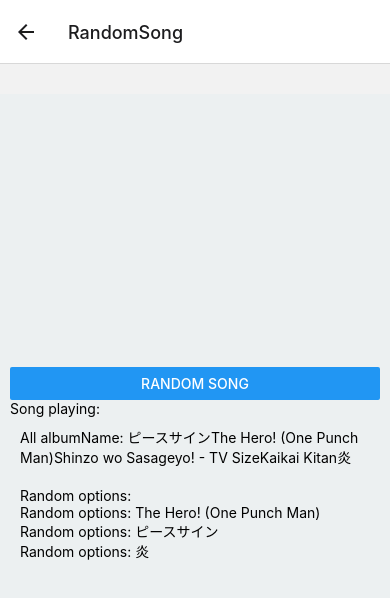
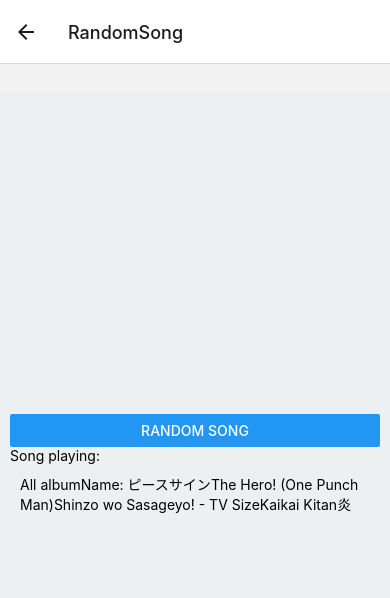
Before and after one commit to yishanhsieh/info590-fa2023-final-project, a React Native app: screen /RandomSong in a window 390 px wide. Shown: the top 598 px of the page. Built offline with nearby package versions, Linux system fonts and the light colour scheme.

Commit message:
current song != previous song

```diff
--- a/components/RandomOptions.js
+++ b/components/RandomOptions.js
@@ -7,7 +7,18 @@ export default function RandomOptions({ selectedAlbum, allAlbumName }) {
   // add selectedAlbum in to the array
   // randomize the arrary order
   let optionAlbum = [];
-  getRandomOptions();
+  const [showRandomOptions, setShowRandomOptions] = useState(false);
+
+  useEffect(() => {
+    if (selectedAlbum) {
+      setShowRandomOptions(true);
+      getRandomOptions();
+    } else {
+      setShowRandomOptions(false);
+    }
+    console.log("selectedAlbum:", selectedAlbum);
+    console.log("showRandomOptions:", showRandomOptions);
+  }, [selectedAlbum]);
 
   function getRandomOptions() {
     while (optionAlbum.length < 3) {
@@ -19,6 +30,8 @@ export default function RandomOptions({ selectedAlbum, allAlbumName }) {
     }
     optionAlbum.push(selectedAlbum); //add the correct answer into options
     console.log("unShuffle array: ", optionAlbum);
+    shuffleArray(optionAlbum);
+    console.log("shuffled array:", optionAlbum);
   }
 
   function shuffleArray(array) {
@@ -28,9 +41,6 @@ export default function RandomOptions({ selectedAlbum, allAlbumName }) {
     }
     return array;
   }
-
-  shuffleArray(optionAlbum);
-  console.log("shuffled array:", optionAlbum);
 
   const renderItem = ({ item }) => {
     return (
@@ -48,9 +58,11 @@ export default function RandomOptions({ selectedAlbum, allAlbumName }) {
         <Text>All albumName: {allAlbumName}</Text>
       </View>
 
-      <View style={{ margin: 10 }}>
-        <FlatList data={optionAlbum} renderItem={renderItem} />
-      </View>
+      {showRandomOptions && (
+        <View style={{ margin: 10 }}>
+          <FlatList data={optionAlbum} renderItem={renderItem} />
+        </View>
+      )}
     </View>
   );
 }
--- a/components/RandomSong.js
+++ b/components/RandomSong.js
@@ -1,16 +1,7 @@
 import * as React from "react";
-import {
-  Text,
-  View,
-  StyleSheet,
-  Button,
-  FlatList,
-  Image,
-  SafeAreaView,
-} from "react-native";
+import { View, StyleSheet, Button, SafeAreaView } from "react-native";
 import { useState, useEffect } from "react";
 import { Audio } from "expo-av";
-import axios from "axios";
 import RandomOptions from "./RandomOptions";
 
 const fakeSong = [
@@ -54,7 +45,10 @@ const fakeSong = [
 export default function RandomSong() {
   const [album, SetAlbum] = useState("");
   const [sound, setSound] = useState("");
-  let allAlbumName = [];
+  const [randomId, setRandomId] = useState(
+    Math.floor(Math.random() * fakeSong.length)
+  );
+  const allAlbumName = fakeSong.map((item) => item.track.albumName);
 
   /*  const getTrack =  async () => {
     try {
@@ -90,20 +84,22 @@ export default function RandomSong() {
     );
   }; */
 
-  const getRandomTrack = () => {
-    const randomId = Math.floor(Math.random() * fakeSong.length);
-    const selectedAlbum = fakeSong[randomId].track.albumName;
-    const selectedSong = fakeSong[randomId].track.songUrl;
-    SetAlbum(selectedAlbum);
-    playSound(selectedSong);
-  };
-
-  function getAllAlbum() {
-    allAlbumName = fakeSong.map((item) => item.track.albumName);
-    return allAlbumName;
+  function getRandomTrack() {
+    id = Math.floor(Math.random() * fakeSong.length);
+    if (id != randomId) {
+      setRandomId(id);
+      const selectedAlbum = fakeSong[randomId].track.albumName;
+      const selectedSong = fakeSong[randomId].track.songUrl;
+      SetAlbum(selectedAlbum);
+      playSound(selectedSong);
+    }
   }
 
-  getAllAlbum();
+  const handlePress = () => {
+    // if press the button, get a random ID ==> random songURl & album name
+
+    getRandomTrack();
+  };
 
   async function playSound(songUrl) {
     console.log("Loading Sound");
@@ -127,13 +123,7 @@ export default function RandomSong() {
   return (
     <View style={styles.container}>
       <SafeAreaView>
-        <Button
-          title="random song"
-          onPress={() => {
-            getRandomTrack();
-          }}
-        />
-
+        <Button title="random song" onPress={handlePress} />
         <RandomOptions selectedAlbum={album} allAlbumName={allAlbumName} />
       </SafeAreaView>
     </View>
```
